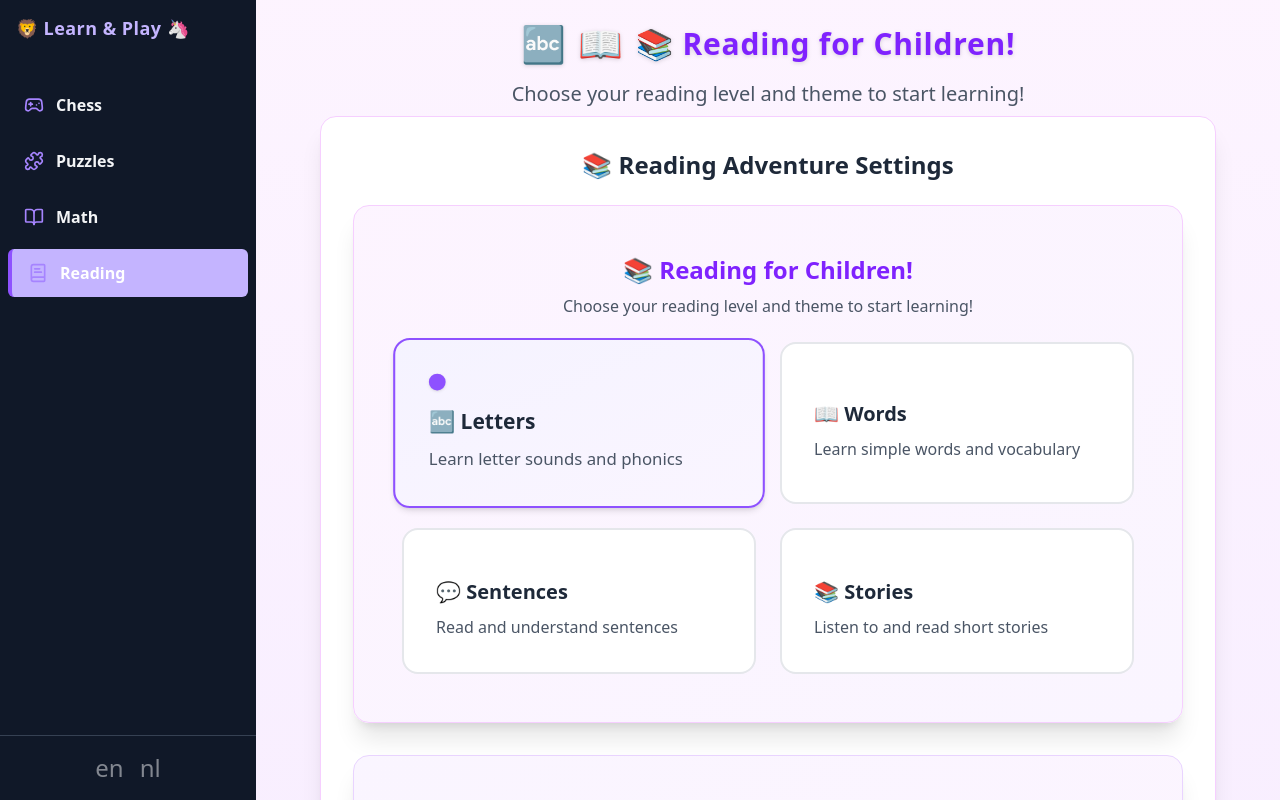
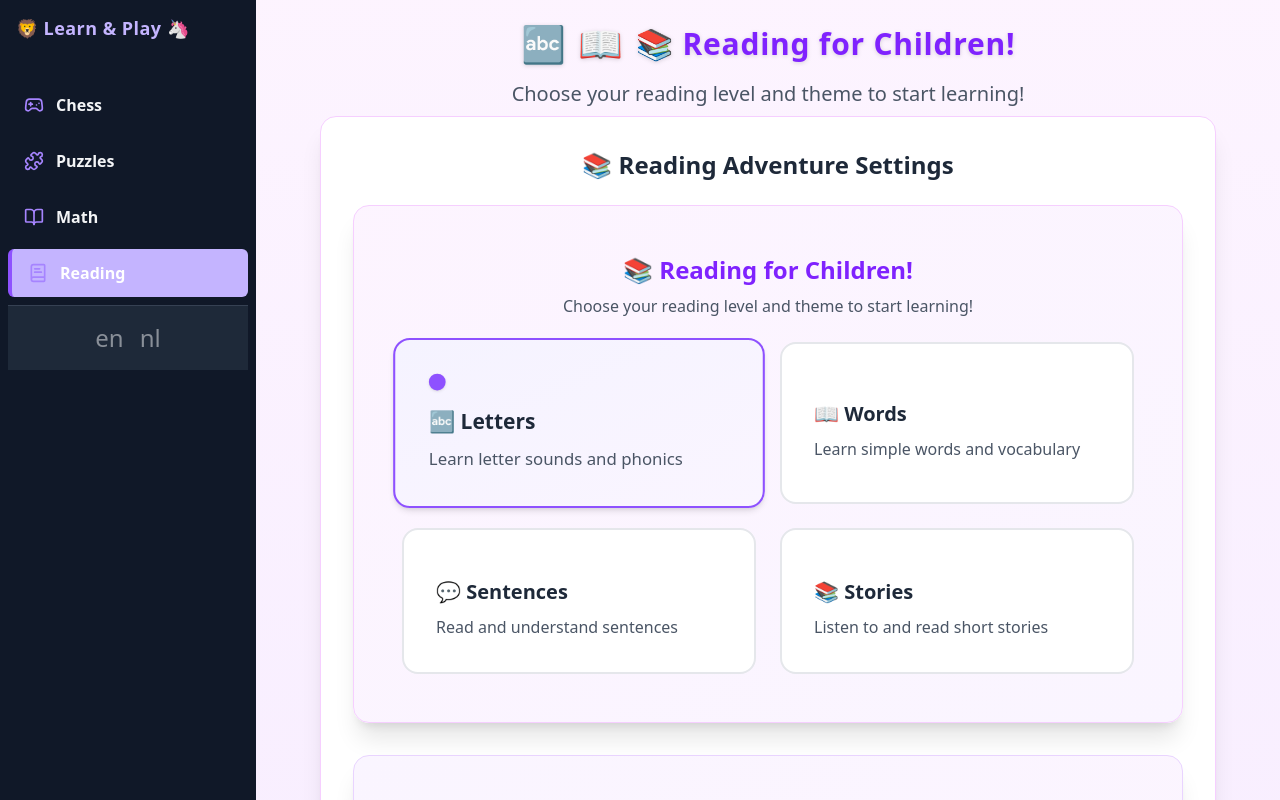
Before and after one commit to peeweetje/create-games-for-children, a React (Vite) app: page /reading in a window 1280 px wide. Shown: the top 800 px of the page. Built offline with nearby package versions, Linux system fonts and the light colour scheme.

Commit message:
Fix: language switch was no longer visible.

```diff
--- a/src/components/sidebar/DesktopSidebar.tsx
+++ b/src/components/sidebar/DesktopSidebar.tsx
@@ -53,12 +53,13 @@ export const DesktopSidebar = () => {
                             </NavLink>
                         </li>
                     ))}
+                    <li className="mt-auto">
+                        <div className="p-4 border-t border-gray-700 bg-gray-800">
+                            <LanguageSwitch />
+                        </div>
+                    </li>
                 </ul>
             </nav>
-
-            <div className="p-4 mt-auto border-t border-gray-700">
-                <LanguageSwitch />
-            </div>
         </aside>
     );
 };
--- a/src/locales/nl.json
+++ b/src/locales/nl.json
@@ -56,7 +56,7 @@
         }
     },
     "reading": {
-        "backToSettings": "← Terug naar Instellingen"
+        "backToSettings": "← Terug"
     },
     "learn": {
         "title": "🔢 Rekenen voor Kinderen!",
```
